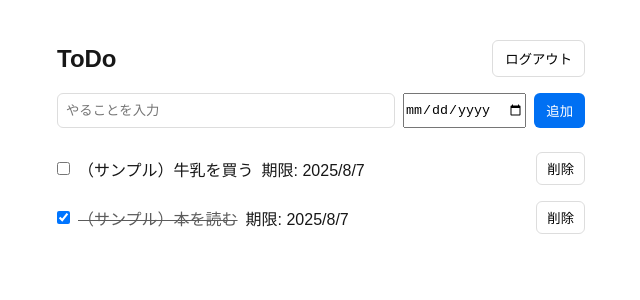
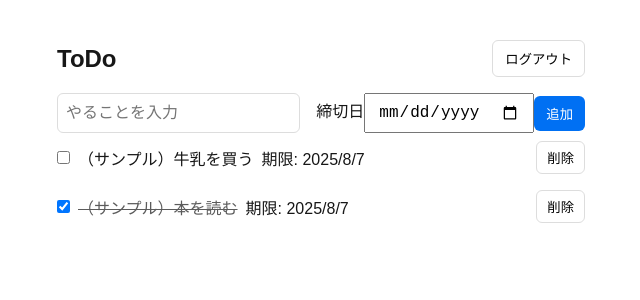
Before and after one commit to OnoHibiki/todo-ts-java, a Next.js app in the folder frontend/: page /todos in a window 1280 px wide. Shown: the top 300 px of the page, without its empty margins (319-959 px from the left). Built offline with nearby package versions, Linux system fonts and the light colour scheme; sample sign-in values are in the browser's storage.

Commit message:
お久しぶりです

```diff
--- a/frontend/src/app/todos/Todos.module.css
+++ b/frontend/src/app/todos/Todos.module.css
@@ -26,10 +26,23 @@
 }
 .logoutBtn:hover { background: #f4f4f4; }
 
+
 .inputRow {
     display: flex;
-    gap: 8px;
-    margin-bottom: 16px;
+    align-items: center;
+}
+
+.input,
+.dateInput {
+    box-sizing: border-box;
+    min-height: 40px;
+    padding: 8px 12px;
+    font-size: 16px;
+}
+
+.dateLabel{
+    margin-left:1rem ;
+    align-items: right;
 }
 
 
@@ -47,6 +60,8 @@
     background: #0070f3;
     color: #fff;
     cursor: pointer;
+    align-items: right;
+
 }
 .addBtn:hover { background:  #005ac1;}
 
--- a/frontend/src/app/todos/page.tsx
+++ b/frontend/src/app/todos/page.tsx
@@ -72,6 +72,8 @@ export default function TodosPage() {
                     placeholder="やることを入力"
                     className={styles.input}
                 />
+                <label className={styles.dateLabel} htmlFor="deadline">
+                    締切日
                     <input
                         type="date"
                         value={deadlineInput}
@@ -79,6 +81,7 @@ export default function TodosPage() {
                         min={todayStr}
                         className={styles.dateInput}
                     />
+                </label>
 
                 <button className={styles.addBtn} onClick={addTodo}>追加</button>
 
```
Lines whose indentation alone changed are shown as unchanged.
